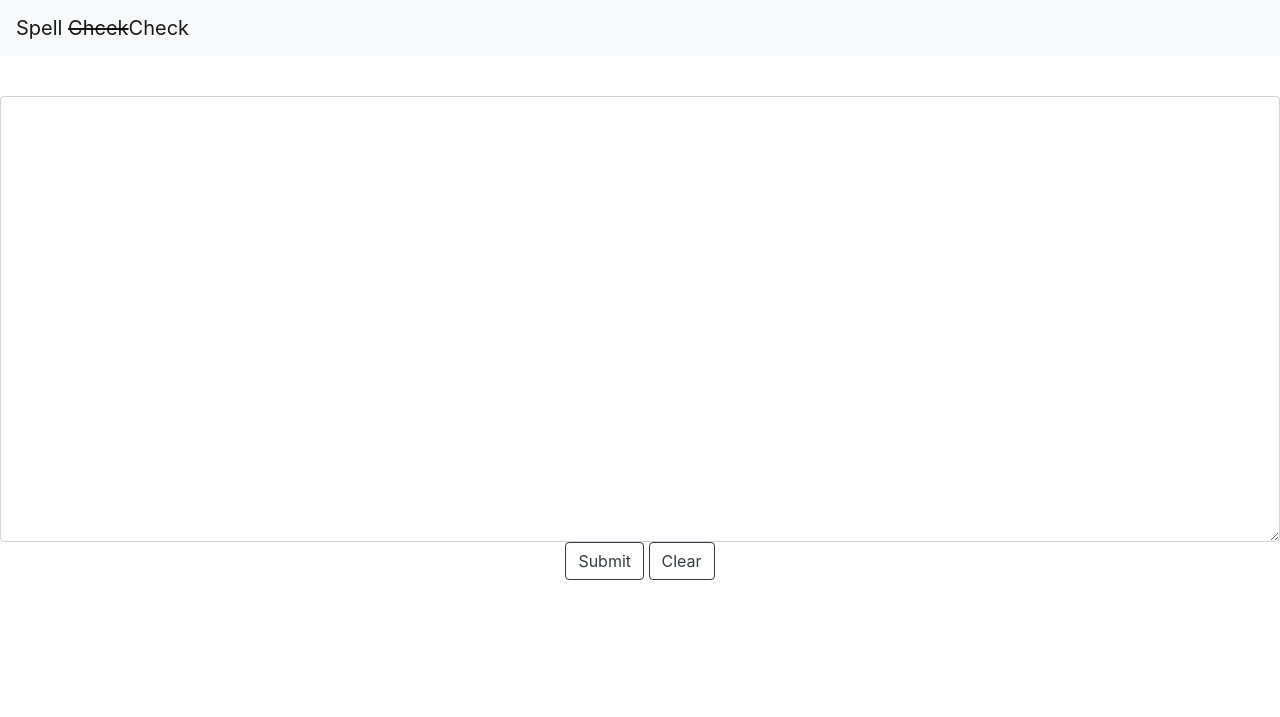
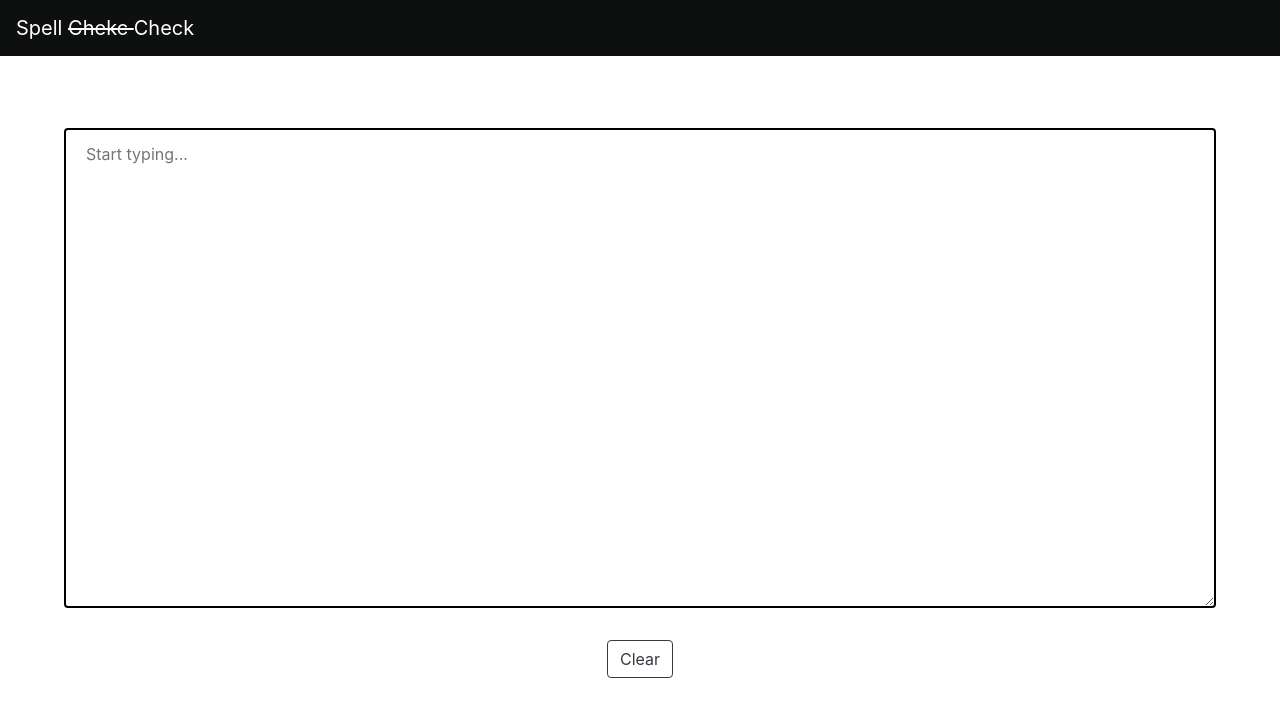
Before and after one commit to SLU-CS-5030-Spell-Checker/spell-checker, a Django app: template main/templates/main/spell check.html in a window 1280 px wide. Shown: the top 717 px of the page. Run offline with Django 3.2, Linux system fonts and the light colour scheme; the template is opened without the code that fills it, so the values that code supplies are empty; some libraries are stand-ins or nearby versions.

Commit message:
removed submit button

```diff
--- a/main/templates/main/spell check.html
+++ b/main/templates/main/spell check.html
@@ -7,11 +7,21 @@
 body
 .navbar {
   overflow: hidden;
-  background-color: #333;
+  background-color: #0E0F0F;
   position: fixed;
   top: 0;
   width: 100%;
 }
+
+    textarea[type=text] {
+        width: 90%;
+        height:60%;
+        padding: 12px 20px;
+        margin: 8px 0;
+        box-sizing: border-box;
+        border: 2px solid black ;
+        border-radius: 4px;
+    }
 
 </style>
 
@@ -24,26 +34,29 @@ body
 </head>
 <body>
 
-<nav class="navbar navbar-light bg-light">
+<nav class="navbar">
   <div id="main">
   <span style="font-size:30px;cursor:pointer"</span>
-<a class="navbar-brand" href="#" >
-    Spell <strike>Chcek</strike>Check
+<a class="navbar-brand"  href="#" style="color:white" >
+    Spell <strike>Chekc </strike>Check
   </a>
 
  </div>
 </nav>
 <br><br><br><br>
 
-<div align="center">
+            <div align="center">
+
+                <br />
+                <textarea type="text" id="myInput" placeholder="Start typing..." name="lname">
+</textarea>
+                <br />
 
 
+                <br />
 
 
-  <textarea class="form-control" id="myInput" rows="18" ></textarea>
-
- <button type="button" class="btn btn-outline-dark">Submit</button>
- <button type="button"  onclick="document.getElementById('myInput').value = ''" class="btn btn-outline-dark">Clear</button>
+                <button type="button" onclick="document.getElementById('myInput').value = ''" class="btn btn-outline-dark">Clear</button>
 
 
-</div>
+            </div>
```
